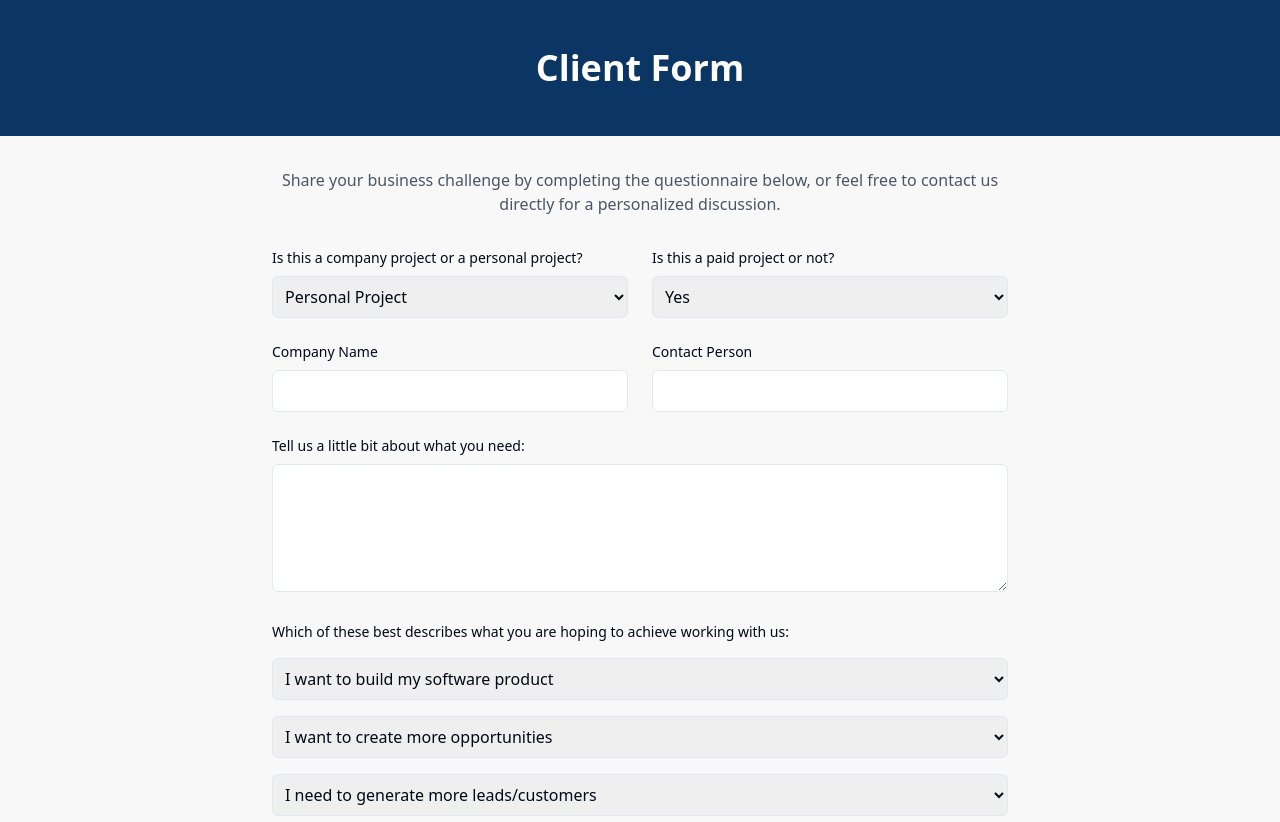
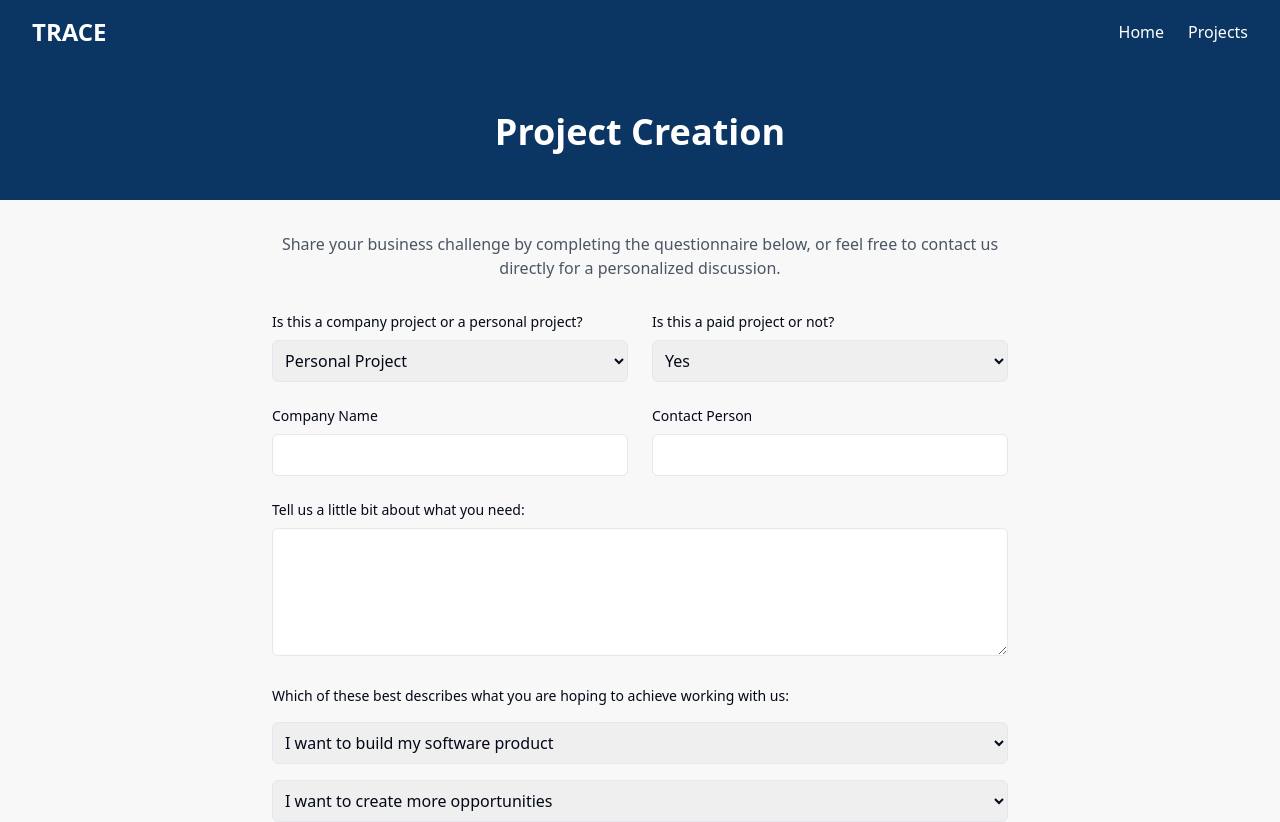
Before and after one commit to bim17577/lovableai, a React (Vite) app: page /client-form in a window 1280 px wide. Shown: the top 822 px of the page. Built offline with nearby package versions, Linux system fonts and the light colour scheme.

Commit message:
Fix: Navigation to client form
- Update navigation to go to the client form page.
- Ensure client form page uses the same header and footer.
- Make sure the client form page is accessible via navigation.

```diff
--- /dev/null
+++ b/src/components/common/Navigation.tsx
@@ -0,0 +1,19 @@
+
+import React from 'react';
+import { Link } from 'react-router-dom';
+
+const Navigation = () => {
+  return (
+    <nav className="bg-[rgba(11,53,98,1)] text-white py-4 px-8">
+      <div className="max-w-7xl mx-auto flex justify-between items-center">
+        <Link to="/" className="text-2xl font-bold">TRACE</Link>
+        <div className="space-x-6">
+          <Link to="/" className="hover:text-gray-300 transition-colors">Home</Link>
+          <Link to="/client-form" className="hover:text-gray-300 transition-colors">Projects</Link>
+        </div>
+      </div>
+    </nav>
+  );
+};
+
+export default Navigation;
--- a/src/pages/ClientForm.tsx
+++ b/src/pages/ClientForm.tsx
@@ -1,14 +1,19 @@
 
 import React from 'react';
+import Navigation from '../components/common/Navigation';
+import FooterSection from '../components/home/FooterSection';
 
 const ClientForm = () => {
   return (
-    <div className="flex flex-col items-center bg-[#f8f8f8]">
+    <div className="flex flex-col min-h-screen bg-[#f8f8f8]">
+      <Navigation />
+
+      <div className="flex-grow">
         <div className="w-full bg-[rgba(11,53,98,1)] text-white py-12">
-        <h1 className="text-4xl font-bold text-center">Client Form</h1>
+          <h1 className="text-4xl font-bold text-center">Project Creation</h1>
         </div>
 
-      <div className="max-w-3xl w-full px-4 py-8">
+        <div className="max-w-3xl w-full mx-auto px-4 py-8">
           <p className="text-center mb-8 text-gray-600">
             Share your business challenge by completing the questionnaire below, or feel free to contact us directly for a personalized discussion.
           </p>
@@ -71,6 +76,9 @@ const ClientForm = () => {
           </form>
         </div>
       </div>
+
+      <FooterSection />
+    </div>
   );
 };
 
```
Lines whose indentation alone changed are shown as unchanged.
